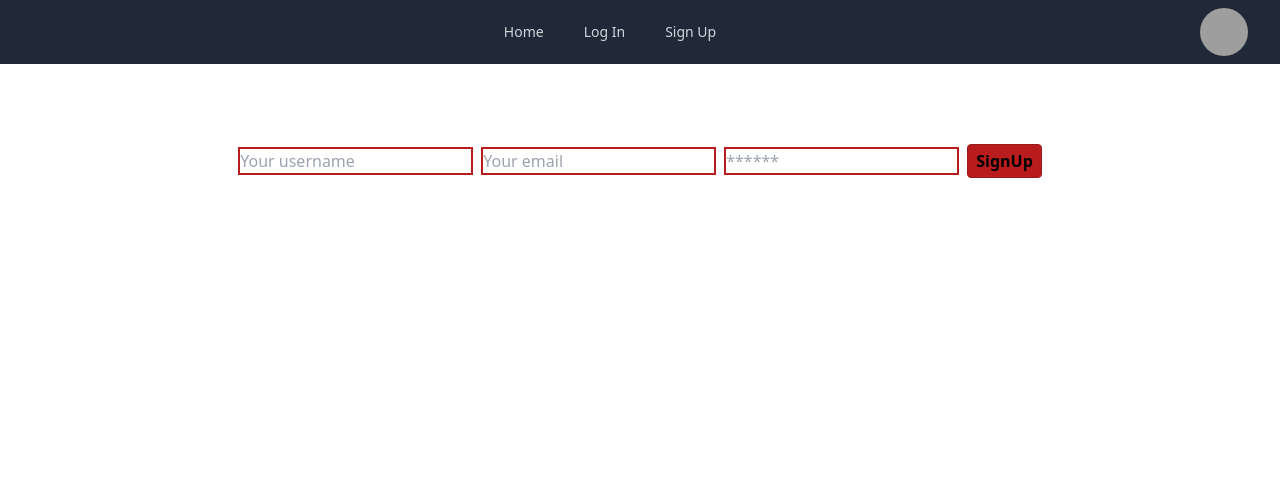
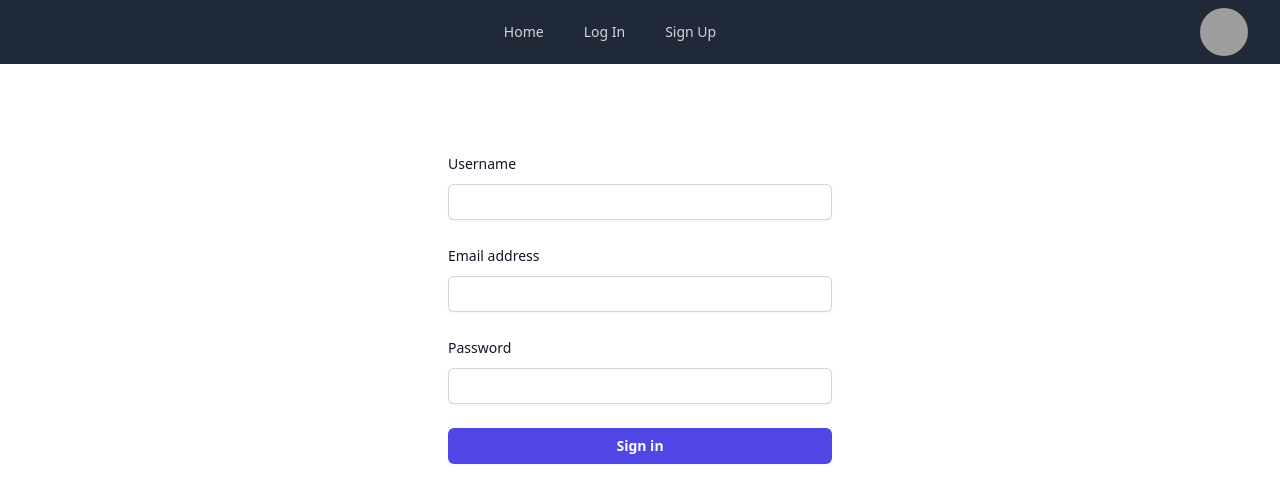
Before and after one commit to Dawnie2021/poker-buddy, a React (Vite) app in the folder client/: page /signup in a window 1280 px wide. Shown: the top 502 px of the page. Built offline with nearby package versions, Linux system fonts and the light colour scheme; grey boxes are pictures that could not be loaded.

Commit message:
changed the styling of signup page

```diff
--- a/client/src/pages/Signup.jsx
+++ b/client/src/pages/Signup.jsx
@@ -46,33 +46,36 @@ const Signup = () => {
       );
     }
     return (
-      <div class="flex justify-center p-20">
-      <form class="space-x-2" onSubmit={handleFormSubmit}>
-        <input class ="border-solid border-2 border-red-700 ..."
-          placeholder="Your username"
-          name="username"
-          type="text"
-          value={formState.name}
-          onChange={handleChange}
-        />
-        <input class ="border-solid border-2 border-red-700 ..."
-          placeholder="Your email"
-          name="email"
-          type="email"
-          value={formState.email}
-          onChange={handleChange}
-        />
-        <input class ="border-solid border-2 border-red-700 ..."
-          placeholder="******"
-          name="password"
-          type="password"
-          value={formState.password}
-          onChange={handleChange}
-        />
-        <button type="submit" class="bg-red-700 hover:bg-red-500 text-black-900 font-semibold hover:text-white py-1 px-2 border border-red-800 hover:border-transparent rounded">
-          SignUp
-        </button>
+      <div class="flex min-h-full flex-col justify-center px-6 py-12 lg:px-8">
+      <div class="mt-10 sm:mx-auto sm:w-full sm:max-w-sm">
+        <form class="space-y-6" onSubmit={handleFormSubmit}>
+        <div>
+            <label for="username" class="block text-sm font-medium leading-6 text-gray-900">Username</label>
+            <div class="mt-2">
+              <input id="username" name="username" type="text" value={formState.name} onChange={handleChange} autocomplete="email" required class="block w-full rounded-md border-0 py-1.5 text-gray-900 shadow-sm ring-1 ring-inset ring-gray-300 placeholder:text-gray-400 focus:ring-2 focus:ring-inset focus:ring-indigo-600 sm:text-sm sm:leading-6" />
+            </div>
+          </div>
+          <div>
+            <label for="email" class="block text-sm font-medium leading-6 text-gray-900">Email address</label>
+            <div class="mt-2">
+              <input id="email" name="email" type="email" value={formState.email} onChange={handleChange} autocomplete="email" required class="block w-full rounded-md border-0 py-1.5 text-gray-900 shadow-sm ring-1 ring-inset ring-gray-300 placeholder:text-gray-400 focus:ring-2 focus:ring-inset focus:ring-indigo-600 sm:text-sm sm:leading-6" />
+            </div>
+          </div>
+
+          <div>
+            <div class="flex items-center justify-between">
+              <label for="password" class="block text-sm font-medium leading-6 text-gray-900">Password</label>
+            </div>
+            <div class="mt-2">
+              <input id="password" name="password" type="password" value={formState.password} onChange={handleChange} autocomplete="current-password" required class="block w-full rounded-md border-0 py-1.5 text-gray-900 shadow-sm ring-1 ring-inset ring-gray-300 placeholder:text-gray-400 focus:ring-2 focus:ring-inset focus:ring-indigo-600 sm:text-sm sm:leading-6" />
+            </div>
+          </div>
+
+          <div>
+            <button type="submit" class="flex w-full justify-center rounded-md bg-indigo-600 px-3 py-1.5 text-sm font-semibold leading-6 text-white shadow-sm hover:bg-indigo-500 focus-visible:outline focus-visible:outline-2 focus-visible:outline-offset-2 focus-visible:outline-indigo-600">Sign in</button>
+          </div>
         </form>
+      </div>
     </div>
 );
 };
@@ -86,5 +89,4 @@ const Signup = () => {
 </main>
 );
 };
-
 export default Signup;
```
Lines whose indentation alone changed are shown as unchanged.
